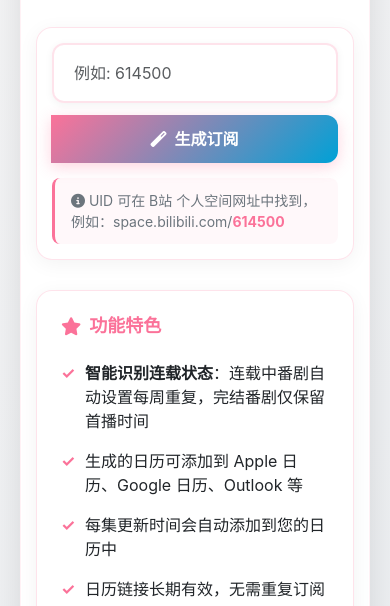
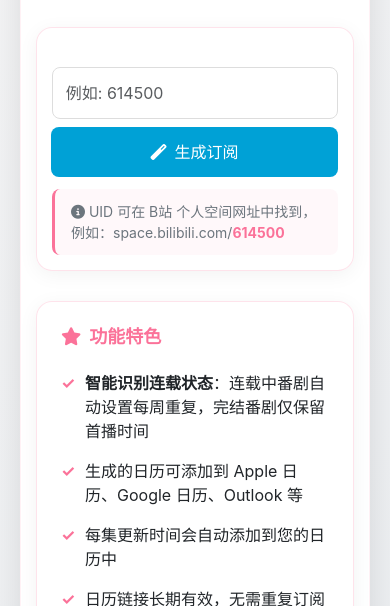
Before and after one commit to Silentely/Bili-Calendar, a website: page public/index.html in a window 390 px wide. Shown: the part 238-844 px from the top of the page. Drawn offline with nearby package versions, Linux system fonts and the light colour scheme.

Commit message:
style: 重构输入框和按钮样式
- 简化了输入框和按钮的样式，减少与 Bootstrap 的冲突
- 使用了更多的通用样式，提高了样式的可维护性
- 调整了部分样式以适应不同屏幕尺寸

```diff
--- a/public/styles.css
+++ b/public/styles.css
@@ -154,60 +154,57 @@ body {
 }
 
 .input-group {
+  /* 参考重构前的简单样式 */
   display: flex !important; /* 覆盖Bootstrap的display */
-  gap: 12px !important; /* 覆盖Bootstrap的gap */
-  margin-bottom: 15px !important; /* 覆盖Bootstrap的margin */
+  margin-top: 1.5rem !important; /* 使用重构前的margin-top */
   width: 100% !important; /* 确保容器占满宽度，覆盖Bootstrap */
 }
 
 .form-control {
-  flex: 1 !important; /* 使用flex: 1替代flex-grow: 1，添加!important覆盖Bootstrap */
-  padding: 16px 20px !important; /* 覆盖Bootstrap的padding */
-  border: 2px solid rgba(251, 114, 153, 0.2) !important; /* 覆盖Bootstrap的border */
-  border-radius: 12px !important; /* 覆盖Bootstrap的border-radius */
-  font-size: 16px !important; /* 覆盖Bootstrap的font-size */
-  background: rgba(255, 255, 255, 0.9) !important; /* 覆盖Bootstrap的background */
-  color: var(--dark) !important; /* 覆盖Bootstrap的color */
-  transition: all 0.3s ease;
-  box-shadow: 0 2px 8px rgba(0, 0, 0, 0.05) !important; /* 覆盖Bootstrap的box-shadow */
-  box-sizing: border-box !important; /* 覆盖Bootstrap的box-sizing */
-  min-width: 0; /* 防止flex项目溢出 */
-  width: 100% !important; /* 确保宽度占满，覆盖Bootstrap */
-  display: block !important; /* 确保显示为块级元素，覆盖Bootstrap */
+  /* 参考重构前的简单样式，避免Bootstrap冲突 */
+  flex-grow: 1 !important; /* 使用flex-grow: 1，参考重构前样式 */
+  padding: 0.8rem !important; /* 使用重构前的padding值 */
+  border: 1px solid #ddd !important; /* 使用重构前的border样式 */
+  border-radius: 8px !important; /* 使用重构前的border-radius */
+  font-size: 1rem !important; /* 使用重构前的font-size */
+  background: white !important; /* 使用简单的白色背景 */
+  color: #333 !important; /* 使用简单的文字颜色 */
+  transition: border-color 0.2s;
+  box-sizing: border-box !important;
+  min-width: 180px !important; /* 参考重构前的最小宽度 */
+  width: 100% !important;
+  display: block !important;
 }
 
 .form-control:focus {
-  outline: none !important; /* 覆盖Bootstrap的outline */
-  border-color: var(--primary) !important; /* 覆盖Bootstrap的border-color */
-  box-shadow: 0 0 0 4px rgba(251, 114, 153, 0.1) !important; /* 覆盖Bootstrap的box-shadow */
-  background: rgba(255, 255, 255, 1) !important; /* 覆盖Bootstrap的background */
+  outline: none !important; /* 参考重构前样式 */
+  border-color: #00a1d6 !important; /* 使用重构前的focus颜色 */
+  background: white !important;
 }
 
 /* 主操作按钮 */
 .btn-primary {
-  background: var(--bili-gradient);
-  border: none;
-  color: white;
-  font-size: 16px;
-  font-weight: 600;
-  cursor: pointer;
-  padding: 16px 24px;
-  border-radius: 12px;
-  transition: all 0.3s ease;
-  display: flex;
-  align-items: center;
-  justify-content: center;
+  /* 参考重构前的按钮样式 */
+  background-color: #00a1d6 !important; /* 使用重构前的背景色 */
+  border: none !important;
+  color: white !important;
+  font-size: 1rem !important; /* 使用重构前的字体大小 */
+  cursor: pointer !important;
+  padding: 0.8rem 1.5rem !important; /* 使用重构前的padding */
+  border-radius: 8px !important; /* 使用重构前的border-radius */
+  transition: background-color 0.2s;
+  display: flex !important;
+  align-items: center !important;
+  justify-content: center !important;
   gap: 8px;
-  box-shadow: 0 4px 15px rgba(251, 114, 153, 0.3);
   min-width: 140px;
   flex-shrink: 0; /* 防止按钮被压缩 */
 }
 
 .btn-primary:hover {
-  transform: translateY(-2px);
-  box-shadow: 0 6px 20px rgba(251, 114, 153, 0.4);
-  color: white;
-  text-decoration: none;
+  background-color: #00b5e5 !important; /* 使用重构前的hover颜色 */
+  color: white !important;
+  text-decoration: none !important;
 }
 
 .btn-primary:disabled {
@@ -501,7 +498,7 @@ body {
   .page-title h1 { font-size: 26px; }
   .input-group {
     flex-direction: column;
-    gap: 10px; /* 减少移动端间距 */
+    gap: 8px; /* 使用更小的间距 */
   }
   .btn-group { flex-direction: column; }
   .btn { width: 100%; }
@@ -510,9 +507,9 @@ body {
   .form-control {
     min-height: 50px;
     font-size: 16px; /* 防止iOS Safari缩放 */
-    padding: 12px 16px; /* 调整移动端内边距 */
+    padding: 0.8rem !important; /* 使用重构前的padding */
     width: 100% !important; /* 强制确保宽度占满 */
-    box-sizing: border-box; /* 确保盒模型正确 */
+    box-sizing: border-box !important;
     flex: none; /* 在移动端取消flex属性 */
     display: block !important; /* 强制显示为块级元素 */
     max-width: none; /* 移除最大宽度限制 */
@@ -524,7 +521,8 @@ body {
 
   .btn-primary {
     min-height: 50px;
-    font-size: 16px;
+    font-size: 1rem !important; /* 使用重构前的字体大小 */
+    padding: 0.8rem 1.5rem !important; /* 使用重构前的padding */
   }
 }
 
@@ -535,7 +533,7 @@ body {
 
   /* 进一步优化小屏幕输入框 */
   .form-control {
-    padding: 10px 14px;
+    padding: 0.8rem !important; /* 使用重构前的padding */
     font-size: 16px;
     min-height: 48px;
     flex: none; /* 在小屏幕设备上取消flex属性 */
@@ -550,7 +548,8 @@ body {
 
   .btn-primary {
     min-height: 48px;
-    padding: 12px 20px;
+    font-size: 1rem !important; /* 使用重构前的字体大小 */
+    padding: 0.8rem 1.5rem !important; /* 使用重构前的padding */
   }
 }
 
@@ -566,7 +565,7 @@ body {
   }
 
   .form-control {
-    padding: 8px 12px;
+    padding: 0.8rem !important; /* 使用重构前的padding */
     font-size: 16px;
     min-height: 44px;
     flex: none; /* 在超小屏幕设备上取消flex属性 */
@@ -577,8 +576,8 @@ body {
 
   .btn-primary {
     min-height: 44px;
-    padding: 10px 16px;
-    font-size: 14px;
+    font-size: 1rem !important; /* 使用重构前的字体大小 */
+    padding: 0.8rem 1.5rem !important; /* 使用重构前的padding */
   }
 
   .page-title h1 {
```
